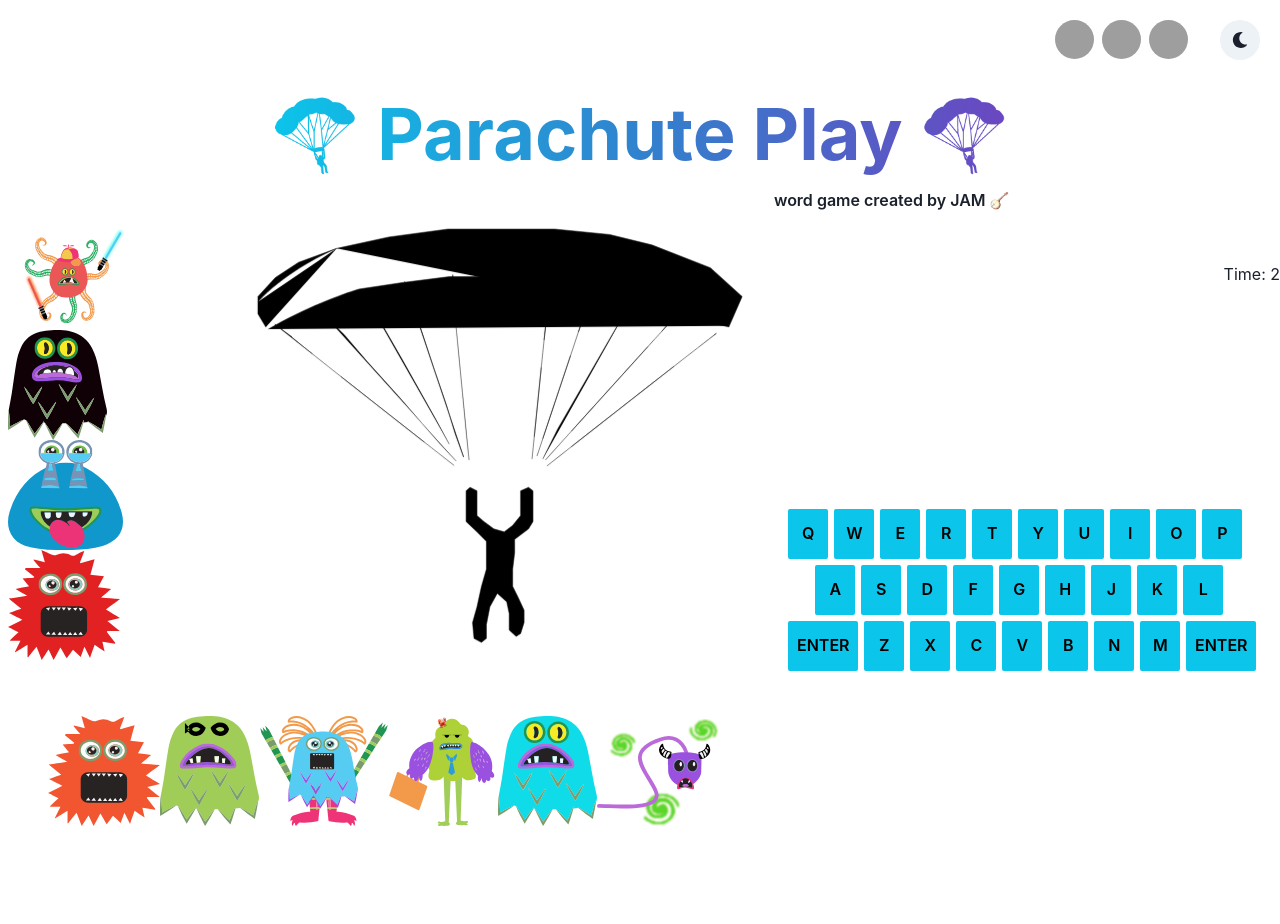
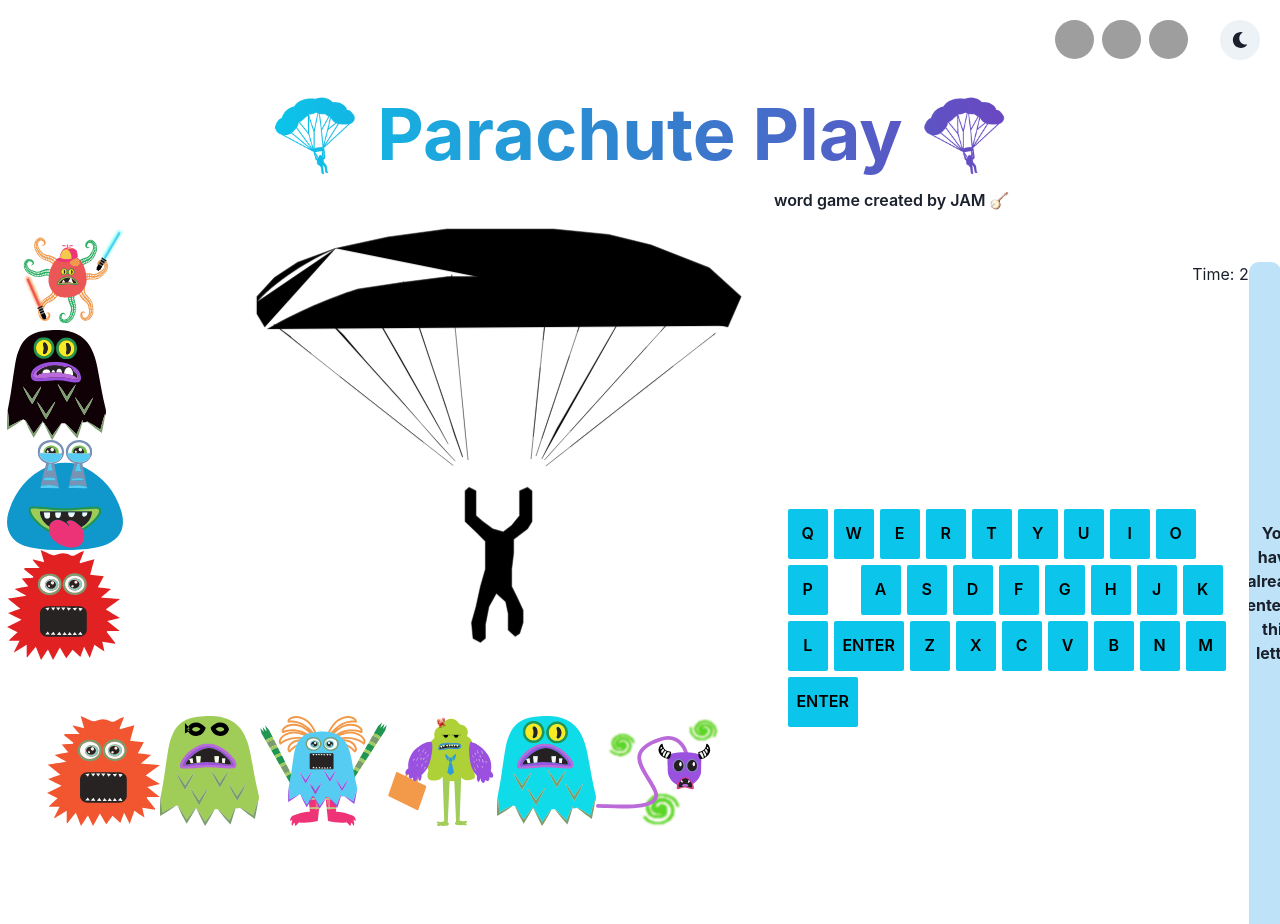
Before and after one commit to jessebubble/parachute-play, a React (Create React App) app in the folder client/: page / in a window 1280 px wide. Both pictures are taken after a click on the button "Play". Before the commit the page ends 874 px from the top, so only its background shows below. Built offline with nearby package versions, Linux system fonts and the light colour scheme; grey boxes are pictures that could not be loaded.

Commit message:
Changed notification popup styling

```diff
--- a/client/src/components/GameLogic/GameLogic.js
+++ b/client/src/components/GameLogic/GameLogic.js
@@ -19,7 +19,6 @@ const GameLogic = () => {
   const [correctGuess, setCorrectGuess] = useState([]);
   const [wrongGuess, setWrongGuess] = useState([]);
   const [showNotify, setShowNotify] = useState(false);
-  const [timer, setTimer] = useState(0);
 
   const playGame = () => {
     setStartButton(true);
--- a/client/src/components/Notification/Notification.js
+++ b/client/src/components/Notification/Notification.js
@@ -1,11 +1,23 @@
 import React from "react";
 import "./notification.css";
+import {
+  Alert,
+  AlertIcon,
+  AlertTitle,
+  AlertDescription,
+} from "@chakra-ui/react";
 
 const Notification = ({ showNotify }) => {
   return (
-    <div className={`notification-container ${showNotify ? "show" : ""}`}>
-      <p>You have already entered this letter</p>
-    </div>
+    <Alert
+      className={`notification-container ${showNotify ? "show" : ""}`}
+      alignItems="center"
+      justifyContent="center"
+      textAlign="center"
+    >
+      <AlertIcon />
+      <AlertTitle>You have already entered this letter</AlertTitle>
+    </Alert>
   );
 };
 
```
